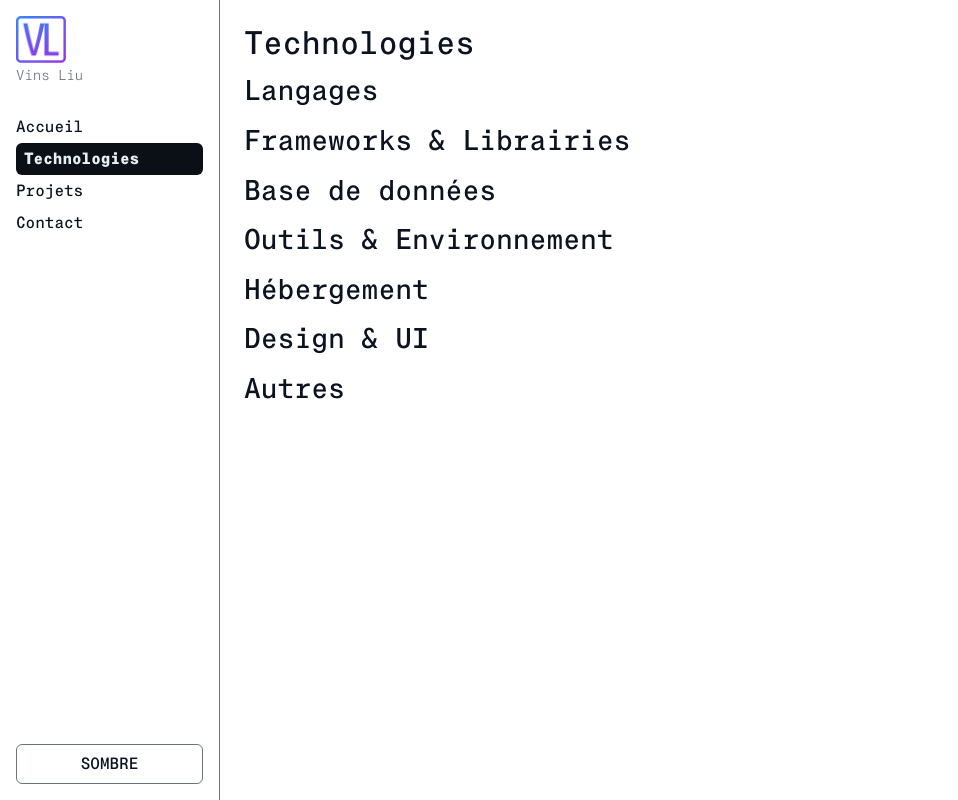
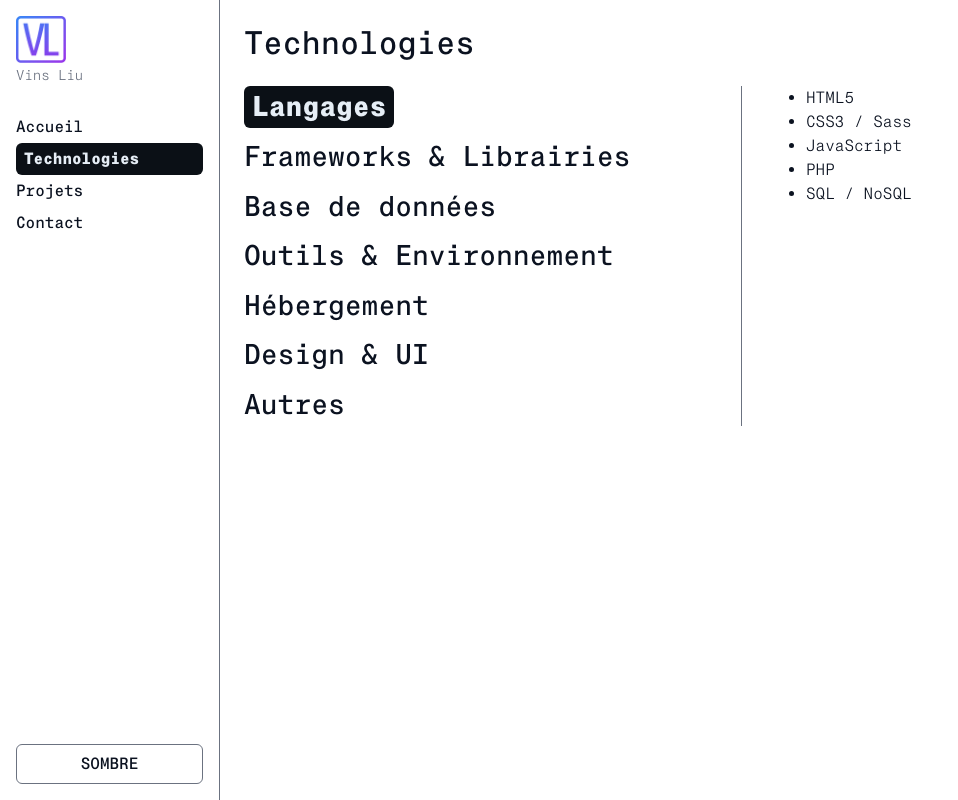
Before and after one commit to vinsliu/didactic-potato, a React (Vite) app: page /didactic-potato/technologies in a window 1280 px wide. Shown: the whole page, without its empty margins (0-958 px from the left). Built offline with nearby package versions, Linux system fonts and the light colour scheme.

Commit message:
Technologies page improved

```diff
--- a/src/assets/scss/_fonts.scss
+++ b/src/assets/scss/_fonts.scss
@@ -1,4 +1,3 @@
-/* Font-face declarations for Neue Montreal Mono located in src/assets/fonts */
 @font-face {
   font-family: "Neue Montreal Mono";
   src: url("../fonts/PPNeueMontrealMono-Thin.otf") format("opentype");
--- a/src/assets/scss/_pages.scss
+++ b/src/assets/scss/_pages.scss
@@ -1,4 +1,3 @@
-/* Import all per-page partials here so main.scss can include a single file */
 @import "pages/technologies";
 @import "pages/home";
 @import "pages/projects";
--- a/src/assets/scss/_variables.scss
+++ b/src/assets/scss/_variables.scss
@@ -1,4 +1,3 @@
-// Design tokens
 $header-width: 220px;
 $space-1: 0.5rem;
 
--- a/src/assets/scss/pages/_technologies.scss
+++ b/src/assets/scss/pages/_technologies.scss
@@ -1,5 +1,27 @@
 /* Styles specific to the Technologies page */
 .technologies {
+  // Layout: title remains on top, grid (left) and panels (right) are side-by-side
+  // on wide screens. On small screens we stack vertically (fallback).
+  display: grid;
+  grid-template-columns: 1fr;
+  grid-template-rows: auto 1fr;
+  grid-template-areas:
+    "title"
+    "body";
+  gap: 1rem;
+
+  h2 {
+    grid-area: title;
+    margin: 0 0 0.5rem 0;
+  }
+
+  // body wrapper uses the two columns side-by-side on wide screens
+  > .tech-grid,
+  > .tech-panels {
+    grid-area: body;
+  }
+
+  // Create an inner layout for the grid + panels
   .tech-grid {
     display: flex;
     flex-direction: column;
@@ -14,7 +36,8 @@
       padding: 0.25rem 0;
       color: var(--text);
       border-radius: 6px;
-      transition: background-color 150ms ease, color 150ms ease, padding-left 150ms ease, padding-right 150ms ease;
+      transition: background-color 150ms ease, color 150ms ease,
+        padding-left 150ms ease, padding-right 150ms ease;
 
       &:hover {
         background: var(--hover-bg);
@@ -34,7 +57,7 @@
   }
 
   .tech-panels {
-    margin-top: 1rem;
+    margin-top: 0;
 
     .tech-panel {
       display: none;
@@ -43,4 +66,29 @@
       display: block;
     }
   }
+
+  // Wider layout: place grid left and panels right
+  @media (min-width: 720px) {
+    grid-template-columns: 1fr 1fr;
+    grid-template-rows: auto 1fr;
+    grid-template-areas:
+      "title title"
+      "grid panels";
+
+    h2 {
+      grid-column: 1 / -1;
+    }
+
+    > .tech-grid {
+      grid-area: grid;
+      padding-right: 0.5rem;
+      border-right: 1px solid var(--muted);
+      align-self: start;
+    }
+
+    > .tech-panels {
+      grid-area: panels;
+      padding-left: 1rem;
+    }
+  }
 }
--- a/src/pages/Technologies.jsx
+++ b/src/pages/Technologies.jsx
@@ -1,9 +1,7 @@
-import { useState } from "react";
+import { useState, useEffect } from "react";
 
 export default function Technologies() {
-  const [active, setActive] = useState(null);
-
-  const sections = [
+  const technologies = [
     {
       id: "langages",
       label: "Langages",
@@ -105,24 +103,56 @@
     },
   ];
 
+  const [active, setActive] = useState(null);
+
+  useEffect(() => {
+    // Read persisted selection from localStorage (if any) on mount.
+    try {
+      const stored = localStorage.getItem("technologies.active");
+      if (stored && technologies.some((t) => t.id === stored)) {
+        setActive(stored);
+      }
+    } catch {
+      // ignore (no localStorage available)
+    }
+    // eslint-disable-next-line react-hooks/exhaustive-deps
+  }, []);
+
   function toggle(id) {
-    setActive((cur) => (cur === id ? null : id));
+    setActive((cur) => {
+      const next = cur === id ? null : id;
+
+      try {
+        if (next) {
+          localStorage.setItem("technologies.active", next);
+        } else {
+          localStorage.removeItem("technologies.active");
+        }
+      } catch {
+        // ignore
+      }
+
+      return next;
+    });
   }
+
+  const effectiveActive = active ?? technologies[0]?.id ?? null;
 
   return (
     <section className="technologies page-section">
       <h2>Technologies</h2>
 
       <div className="tech-grid">
-        {sections.map((s) => (
+        {technologies.map((s) => (
           <h3 key={s.id}>
             <button
               type="button"
               className={
-                "nav-link tech-toggle" + (active === s.id ? " active" : "")
+                "nav-link tech-toggle" +
+                (effectiveActive === s.id ? " active" : "")
               }
               onClick={() => toggle(s.id)}
-              aria-expanded={active === s.id}
+              aria-expanded={effectiveActive === s.id}
               aria-controls={s.id}
             >
               {s.label}
@@ -132,12 +162,14 @@
       </div>
 
       <div className="tech-panels">
-        {sections.map((s) => (
+        {technologies.map((s) => (
           <section
             key={s.id}
             id={s.id}
-            className={"tech-panel" + (active === s.id ? " is-active" : "")}
-            aria-hidden={active !== s.id}
+            className={
+              "tech-panel" + (effectiveActive === s.id ? " is-active" : "")
+            }
+            aria-hidden={effectiveActive !== s.id}
           >
             {s.content}
           </section>
```
Also changed, not shown: src/assets/scss/main.scss (+10 -4 lines), src/assets/css/style.css, 1 other file (tests, documents, lock files or other folders).
